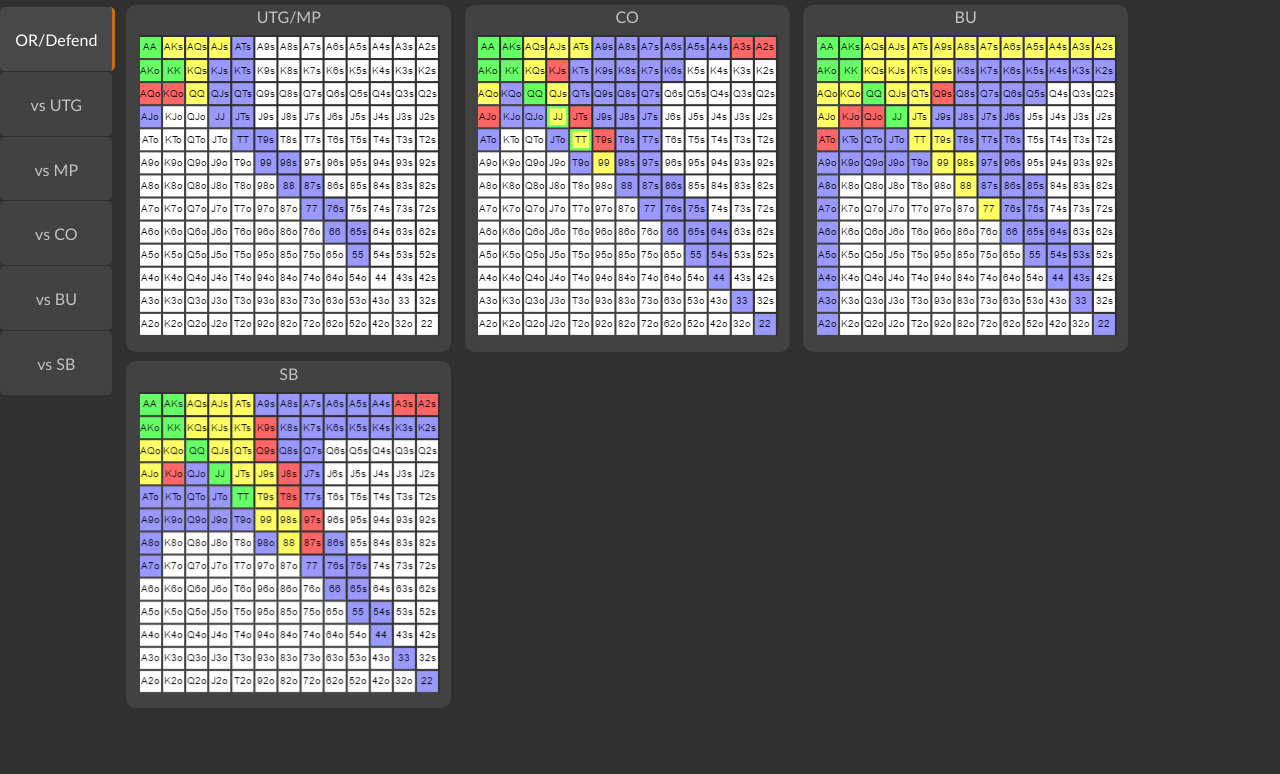
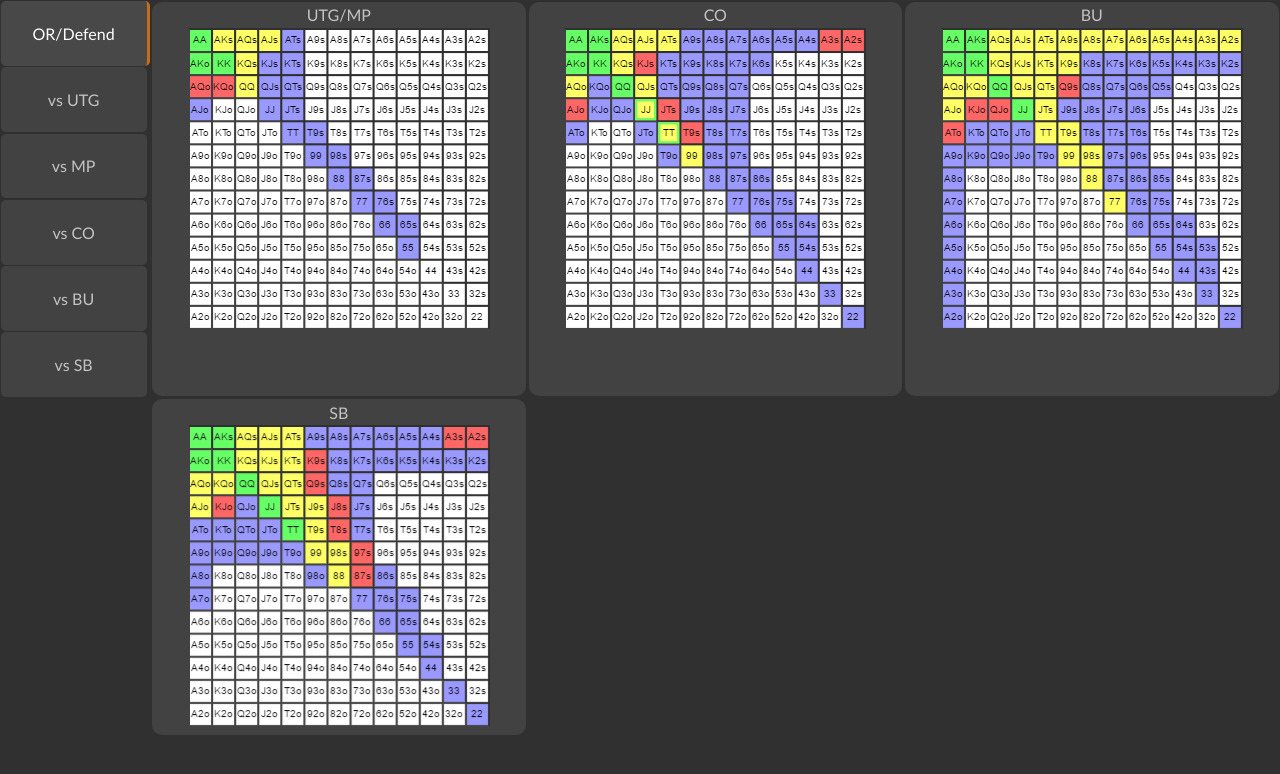
Before and after one commit to davidt35/pokerHands.github.io, a plain HTML site: page index.html in a window 1280 px wide. Drawn offline with Linux system fonts and the light colour scheme.

Commit message:
grid rebuild

```diff
--- a/index.html
+++ b/index.html
@@ -2,6 +2,7 @@
 <html lang="en">
 
 <head>
+
     <meta charset="utf-8">
     <title>OR/Defend</title>
     <link href="style.css" rel="stylesheet">
@@ -9,74 +10,68 @@
 </head>
 
 <body>
-    <div class="vsetko">
-        <div class="ranges">
-            <div class="container">
 
-                <div class="range-row1">
-                    <p> UTG/MP </p>
-                    <img src="img/OR-Defend - UTG-MP.png" alt="UTG">
-                </div>
-                <div class="range-row1">
-                    <p> CO </p>
-                    <img src="img/David - OR-Defend - CO.png" alt="UTG">
-                </div>
-                <div class="range-row1">
-                    <p> BU </p>
-                    <img src="img/David - OR-Defend - BTN.png" alt="UTG">
-                </div>
-
-            </div>
-
-            <div class="container">
-
-                <div class="range-row1">
-                    <p> SB </p>
-                    <img src="img\David - OR-Defend - SB.png" alt="UTG">
-                </div>
-
-
-            </div>
-        </div>
-
+    <div class="grid">
 
         <div class="buttons">
 
             <a href="index.html">
                 <div class="tlacidlo tlacidloStlacene">
-                    <p class="pismo"> OR/Defend </p>
+                    <p class="pismo-tlacidlo"> OR/Defend </p>
                 </div>
             </a>
             <a href="vsUTG.html">
                 <div class="tlacidlo">
-                    <p class="pismo"> vs UTG </p>
+                    <p class="pismo-tlacidlo"> vs UTG </p>
                 </div>
             </a>
             <a href="vsMP.html">
                 <div class="tlacidlo">
-                    <p class="pismo"> vs MP </p>
+                    <p class="pismo-tlacidlo"> vs MP </p>
                 </div>
             </a>
             <a href="vsCO.html">
                 <div class="tlacidlo">
-                    <p class="pismo"> vs CO </p>
+                    <p class="pismo-tlacidlo"> vs CO </p>
                 </div>
             </a>
             <a href="vsBU.html">
                 <div class="tlacidlo">
-                    <p class="pismo"> vs BU </p>
+                    <p class="pismo-tlacidlo"> vs BU </p>
                 </div>
             </a>
             <a href="vsSB.html">
                 <div class="tlacidlo">
-                    <p class="pismo"> vs SB </p>
+                    <p class="pismo-tlacidlo"> vs SB </p>
                 </div>
             </a>
 
+        </div>
 
+        <div class="range-row1">
+            <p> UTG/MP </p>
+            <img src="img/OR-Defend - UTG-MP.png" alt="UTG">
+        </div>
 
+        <div class="range-row1">
+            <p> CO </p>
+            <img src="img/David - OR-Defend - CO.png" alt="UTG">
+        </div>
+
+        <div class="range-row1">
+            <p> BU </p>
+            <img src="img/David - OR-Defend - BTN.png" alt="UTG">
+        </div>
+
+        <div>
 
         </div>
+
+        <div class="range-row1">
+            <p> SB </p>
+            <img src="img\David - OR-Defend - SB.png" alt="UTG">
+        </div>
+
     </div>
 
 </body>
--- a/style.css
+++ b/style.css
@@ -8,25 +8,44 @@ body {
     background-color: #303030;
 }
 
-.container {
-    height: 100%;
+.grid {
+    display: grid;
+    grid-template-columns: 0.8fr 2fr 2fr 2fr;
+}
+
+img {
     display: block;
-    background-color: #303030;
-    padding-left: 9.5%;
+    margin: auto;
+    margin-bottom: 1%;
+    max-width: 100%;
+    height: auto;
 }
 
 p {
     text-align: center;
     margin: 0;
-    position: relative;
-    position: -2%;
-    top: 50%;
-    transform: translateY(-50%);
+    margin-bottom: 1%;
 }
 
 .range-row1 {
     background-color: #424242;
     border-radius: 10px;
+    margin: 0.4%;
+    padding: 1%;
+    color: #C3C3C3;
+    font-family: Calibri;
+}
+
+.buttons {
+    display: grid;
+    grid-template-rows: repeat(1fr, 6);
+    margin-top: 0.5%;
+}
+
+.tlacidlo {
+    background-color: #424242;
+    border-radius: 5px;
+    width: 95%;
     margin: 0.4%;
     padding: 1%;
     display: inline-block;
@@ -35,27 +54,8 @@ p {
     left: 150px;
 }
 
-.buttons {
-    /*background-color: yellow;*/
-    position: fixed;
-    top: 0px;
-    left: 0px;
-    width: 9%;
-    height: 96.35%;
-    margin-top: 0.5%;
-}
-
-.tlacidlo {
-    background-color: #424242;
-    border-radius: 5px;
-    width: 95%;
-    height: 8%;
-    margin: 0.4%;
-    padding: 1%;
-    display: inline-block;
-    color: #C3C3C3;
-    font-family: Calibri;
-    left: 150px;
+.pismo-tlacidlo {
+    margin: 15%;
 }
 
 .tlacidlo:hover {
```
